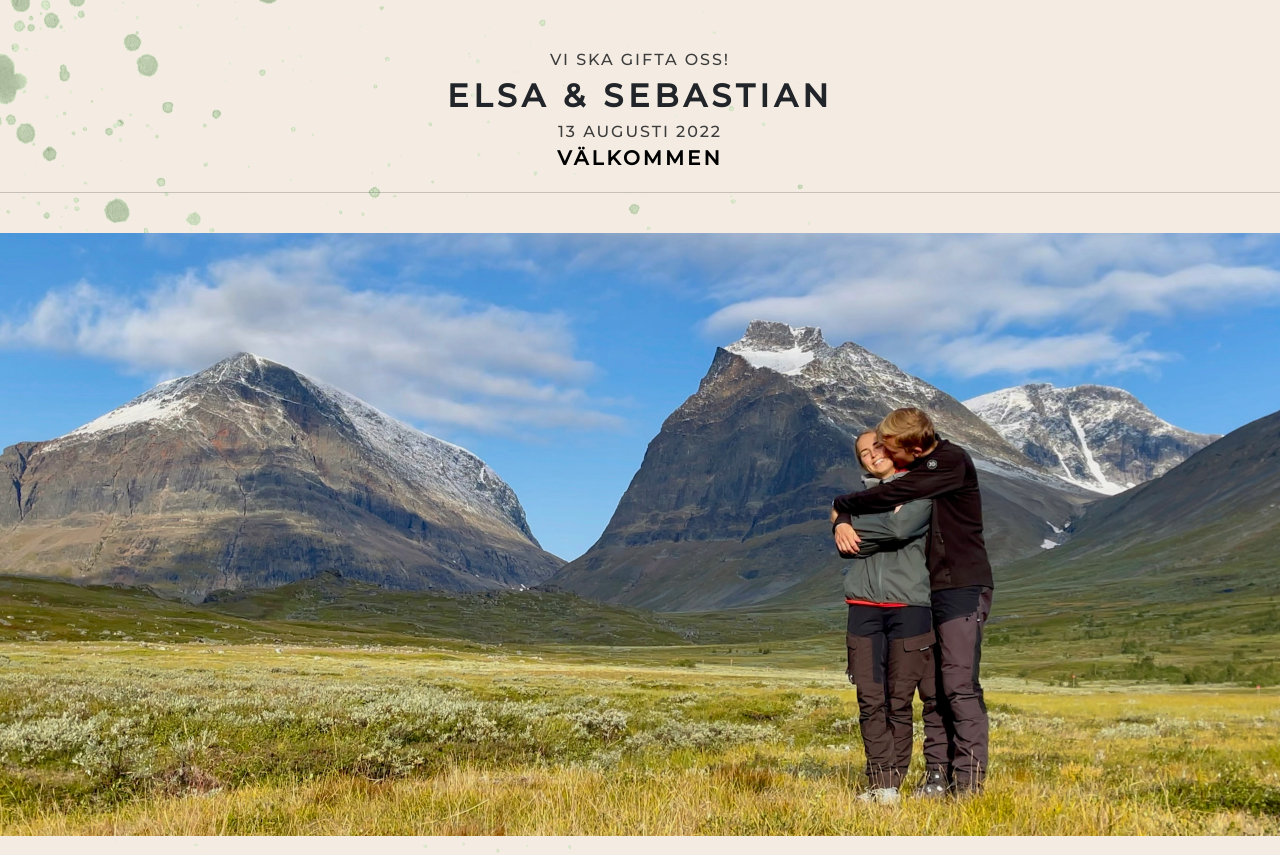
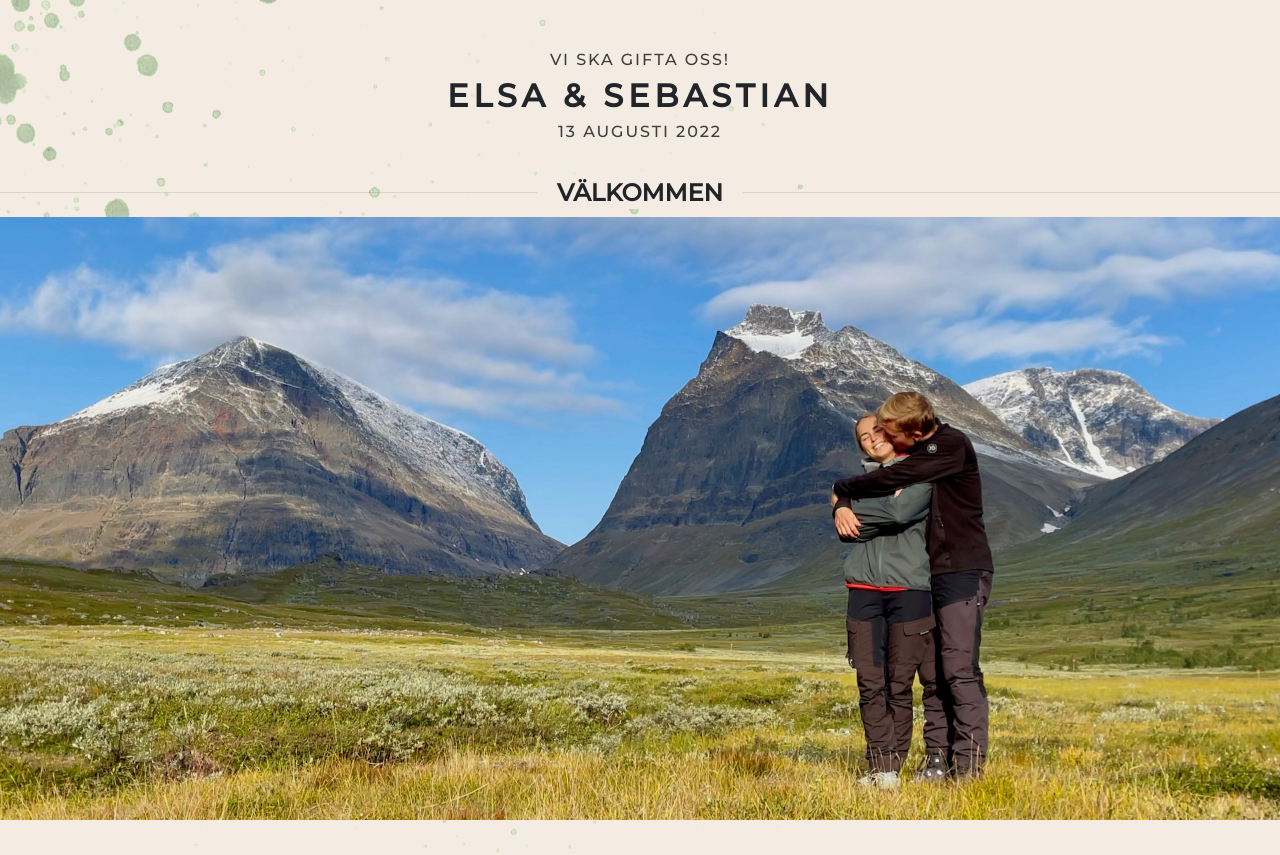
Before and after one commit to anek05/RSVP, a React (Create React App) app: page / in a window 1280 px wide. Shown: the top 855 px of the page. Built offline with nearby package versions, Linux system fonts and the light colour scheme.

Commit message:
Fixed start styling and OSA form

```diff
--- a/src/App.css
+++ b/src/App.css
@@ -1,9 +1,6 @@
 .osa-section {
   margin-top: 40rem;
 }
-/* .onskelista {
-  margin-top: 27em;
-} */
 
 .App{
   font-family: "Playfair Display", serif !important;
--- a/src/Start/Start.css
+++ b/src/Start/Start.css
@@ -15,33 +15,26 @@
     letter-spacing: 00.15em;
 }
 
-.welcome{
-    font-size: 20px;
-    letter-spacing: 00.15em;
-    color: black;
-    position: absolute;
-    left: 50%;
-    transform: translate(-50%, -50%);
-    top: 19.8vh;
-    background-color: #f4ece2;
-    width: auto;
-    padding-left: 1rem;
-    padding-right: 1rem;
-    z-index: 10;
+.välkommenContent{
+    height: 1px;
+    background: rgba(0, 0, 0, 0.1);
 }
 
-hr{
-    background-color: rgb(61, 61, 61);
+.välkommenContent h4 {
+    line-height: 0.1;
 }
+
+.välkommenContent span {
+    background-color: #f4ece2;
+    padding: 2px 20px;
+}
+
+/* img{
+    width: 100% \9;
+} */
 
 
 @media (min-width: 320px) and (max-width: 768px) {
-    .welcome{
-        top: 21%;
-        left: 50%;
-        transform: translate(-50%, -50%);
-        font-size: 15px;
-    }
 
     .name{
         font-size: 25px;
--- a/src/Start/Start.jsx
+++ b/src/Start/Start.jsx
@@ -11,10 +11,11 @@ class Start extends React.Component {
           <span className="fat-font name">ELSA & SEBASTIAN</span>
           <span className="small-font">13 AUGUSTI 2022</span>
         </div>
-        <div class="text-center">
-          <div>
-            <span className="fat-font welcome"> VÄLKOMMEN </span>
-            <hr></hr>
+        <div className="text-center">
+          <div className="välkommenContent">
+            <h4 className="fat-font welcome text-dark">
+              <span>VÄLKOMMEN</span>
+            </h4>
           </div>
           <img src={startImage} alt="Landing" className="img-fluid mt-4" />
         </div>
--- a/src/WeddingForm.js
+++ b/src/WeddingForm.js
@@ -1,6 +1,6 @@
 import React from "react";
 import axios from "axios";
-import "./WeddingForm.css"
+import "./WeddingForm.css";
 
 class WeddingForm extends React.Component {
   state = {
@@ -75,7 +75,7 @@ class WeddingForm extends React.Component {
     // for (var pair of formData.entries()) {
     //   console.log(pair[0] + ", " + pair[1]);
     // }
-    formData.append("kommer", "ja")
+    formData.append("kommer", "ja");
     axios
       .post(
         "https://script.google.com/macros/s/AKfycbzor2X6JTr8wPg00D1tWEIy0h0rb0J0P3OMNJRGFXJu8qL3AbRGImAZTsizVr2_TKIuPQ/exec",
@@ -104,8 +104,7 @@ class WeddingForm extends React.Component {
       document.getElementById("not-coming-form").hidden = true;
       document.getElementById("rsvp-form").hidden = false;
       document.getElementById("rsvp-form").scrollIntoView();
-    }
-    else if (answer === "nej") {
+    } else if (answer === "nej") {
       // document.getElementById("kommer-du").hidden = true;
       document.getElementById("not-coming-form").hidden = false;
       document.getElementById("rsvp-form").hidden = true;
@@ -113,13 +112,13 @@ class WeddingForm extends React.Component {
     }
   }
 
-  handleNo(e){
+  handleNo(e) {
     e.preventDefault();
     console.log(":(");
 
     var formData = new FormData();
-    formData.append("namn", document.getElementById("not-coming-name").value)
-    formData.append("kommer", "nej")
+    formData.append("namn", document.getElementById("not-coming-name").value);
+    formData.append("kommer", "nej");
 
     axios
       .post(
@@ -145,26 +144,52 @@ class WeddingForm extends React.Component {
     const { value } = this.state;
     return (
       <div>
-
         <div id="kommer-du" className="text-center mt-5">
-          <button className="btn btn-secondary col-3 mx-3" value="ja" onClick={() => this.showAndHideForm("ja")}>Jag kommer</button>
-          <button className="btn btn-secondary col-3 mx-3" value="nej" onClick={() => this.showAndHideForm("nej")}>Jag kan dessvärre inte närvara</button>
+          <button
+            className="btn btn-secondary col-3 col-md-3 mx-3"
+            value="ja"
+            onClick={() => this.showAndHideForm("ja")}
+          >
+            Jag kommer
+          </button>
+          <button
+            className="btn btn-secondary col-5 col-md-3 mx-3"
+            value="nej"
+            onClick={() => this.showAndHideForm("nej")}
+          >
+            Jag kan dessvärre inte närvara
+          </button>
         </div>
 
-        <form id="not-coming-form" method="POST" onSubmit={this.handleNo} hidden>
+        <form
+          id="not-coming-form"
+          method="POST"
+          onSubmit={this.handleNo}
+          hidden
+        >
           <label for="not-coming-name" className="d-block">
             Namn
           </label>
-          <input name="not-coming-name" id="not-coming-name" placeholder="Namn" className="form-control w-25" required />
-          <button id="not-coming-skicka" class="btn send-button text-light my-3" type="submit">
+          <input
+            name="not-coming-name"
+            id="not-coming-name"
+            placeholder="Namn"
+            className="form-control w-25"
+            required
+          />
+          <button
+            id="not-coming-skicka"
+            class="btn send-button text-light my-3"
+            type="submit"
+          >
             Skicka
           </button>
           <div
-              id="not-coming-spinner"
-              className="spinner-border"
-              role="status"
-              hidden
-            ></div>
+            id="not-coming-spinner"
+            className="spinner-border"
+            role="status"
+            hidden
+          ></div>
         </form>
 
         <form
@@ -181,7 +206,13 @@ class WeddingForm extends React.Component {
                 <label for="name" className="d-block">
                   Namn
                 </label>
-                <input name="name" id="name" placeholder="Namn" className="form-control w-50" required />
+                <input
+                  name="name"
+                  id="name"
+                  placeholder="Namn"
+                  className="form-control w-75"
+                  required
+                />
               </div>
               <div className="col">
                 <label for="email">Mailadress</label>
@@ -189,7 +220,7 @@ class WeddingForm extends React.Component {
                   type="email"
                   name="email"
                   id="email"
-                  className="d-block form-control w-50"
+                  className="d-block form-control w-75"
                   placeholder="Mailadress"
                   required
                 />
@@ -198,9 +229,14 @@ class WeddingForm extends React.Component {
             <div className="row mt-4">
               <div className="col">
                 <label for="allergier" className="d-block">
-                  Allergier
+                  Allergier eller kost
                 </label>
-                <input name="allergier" id="allergier" placeholder="Allergier" className="form-control w-50" />
+                <input
+                  name="allergier"
+                  id="allergier"
+                  placeholder="Allergier"
+                  className="form-control w-75"
+                />
               </div>
               <div className="col">
                 <p className="mb-0">
@@ -231,7 +267,7 @@ class WeddingForm extends React.Component {
               </div>
             </div>
 
-            <div class="row">
+            <div class="row mt-2">
               <label for="fraga" className="d-block">
                 Passa på att ställa en fråga till brudparet?
               </label>
--- a/src/index.css
+++ b/src/index.css
@@ -1,14 +1,6 @@
 body {
   margin: 0;
-  font-family: -apple-system, BlinkMacSystemFont, "Segoe UI", "Roboto", "Oxygen",
-    "Ubuntu", "Cantarell", "Fira Sans", "Droid Sans", "Helvetica Neue",
-    sans-serif;
   -webkit-font-smoothing: antialiased;
   -moz-osx-font-smoothing: grayscale;
   color: #8e412e !important;
 }
-
-/* code {
-  font-family: source-code-pro, Menlo, Monaco, Consolas, "Courier New",
-    monospace;
-} */
```
Also changed, not shown: src/App.js (+11 -13 lines).
